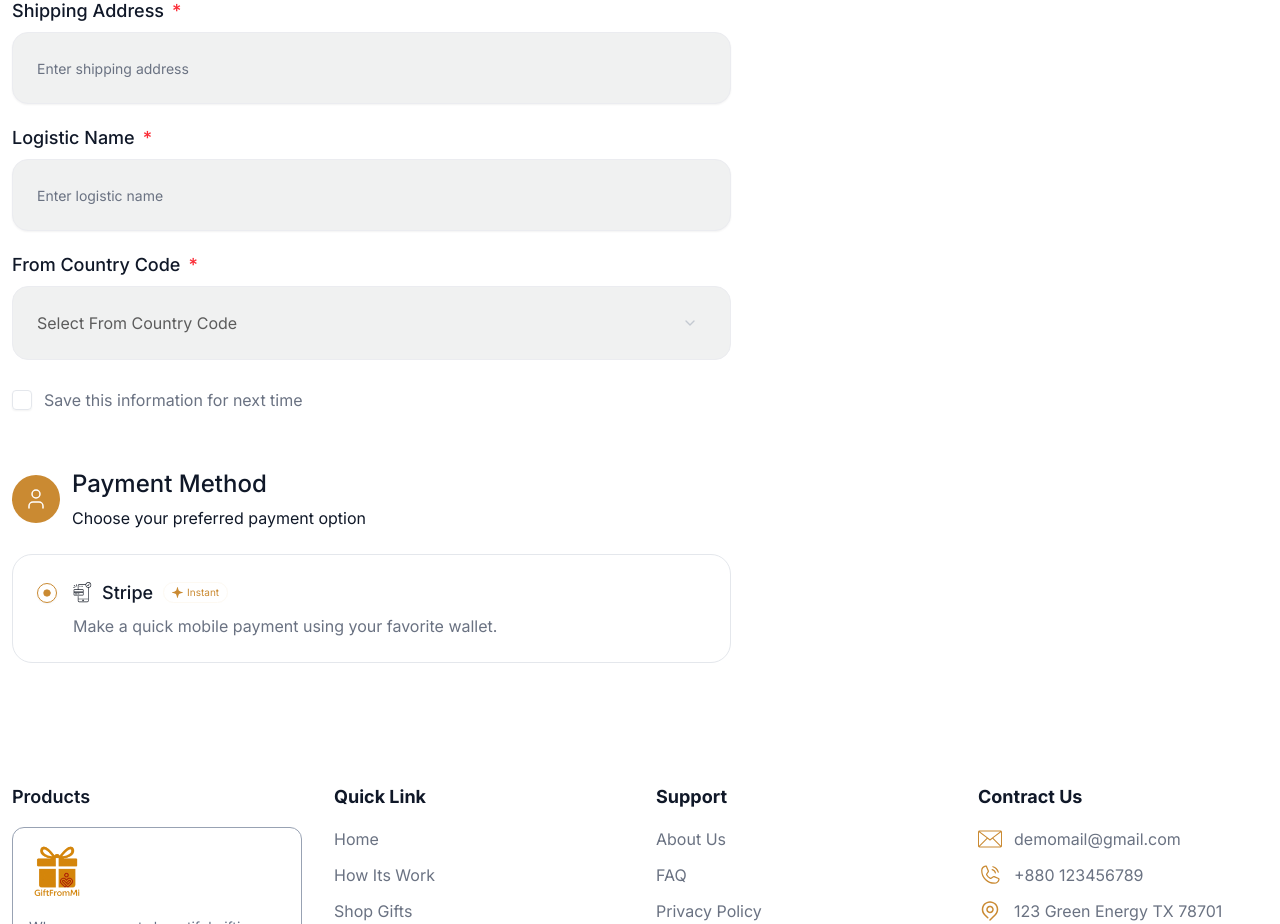
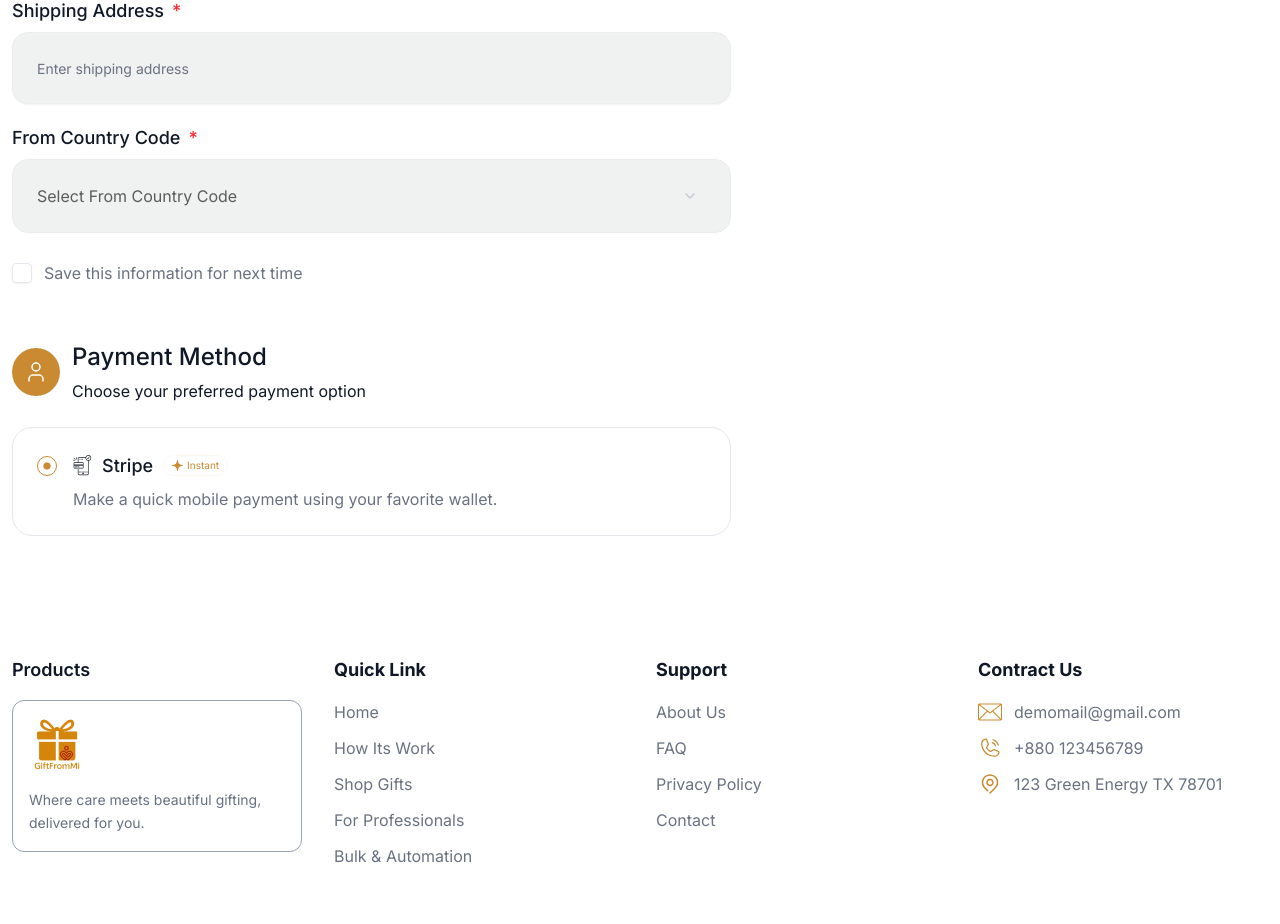
Before and after one commit to abdullah107189/GiftFromMi-frontend, a React (Vite) app: page /checkout in a window 1280 px wide. Shown: the part 2040-2964 px from the top of the page. Built offline with nearby package versions, Linux system fonts and the light colour scheme; a web font is replaced by a local one.

Commit message:
comment Logistic Name feild

```diff
--- a/src/components/Checkout/CustomerInfo.tsx
+++ b/src/components/Checkout/CustomerInfo.tsx
@@ -320,7 +320,7 @@
         </div>
 
         {/* Logistic Name */}
-        <div className="space-y-2">
+        {/* <div className="space-y-2">
           <Label className="text-[18px] font-medium text-gray-900">
             Logistic Name<span className="text-red-500">*</span>
           </Label>
@@ -335,7 +335,7 @@
               {errors.logisticName.message}
             </p>
           )}
-        </div>
+        </div> */}
 
         {/* From Country Code */}
         <div className="space-y-2 ">
--- a/src/components/shop-gifts/ProductDetails/RelatedProdect.tsx
+++ b/src/components/shop-gifts/ProductDetails/RelatedProdect.tsx
@@ -1,5 +1,4 @@
 import GiftBoxCard from "@/components/shared/cards/GiftBoxCard";
-import { Button } from "@/components/ui/button";
 import type { IProduct } from "@/types";
 
 function RelatedProdect({ relatedProducts }: { relatedProducts: IProduct[] }) {
```
